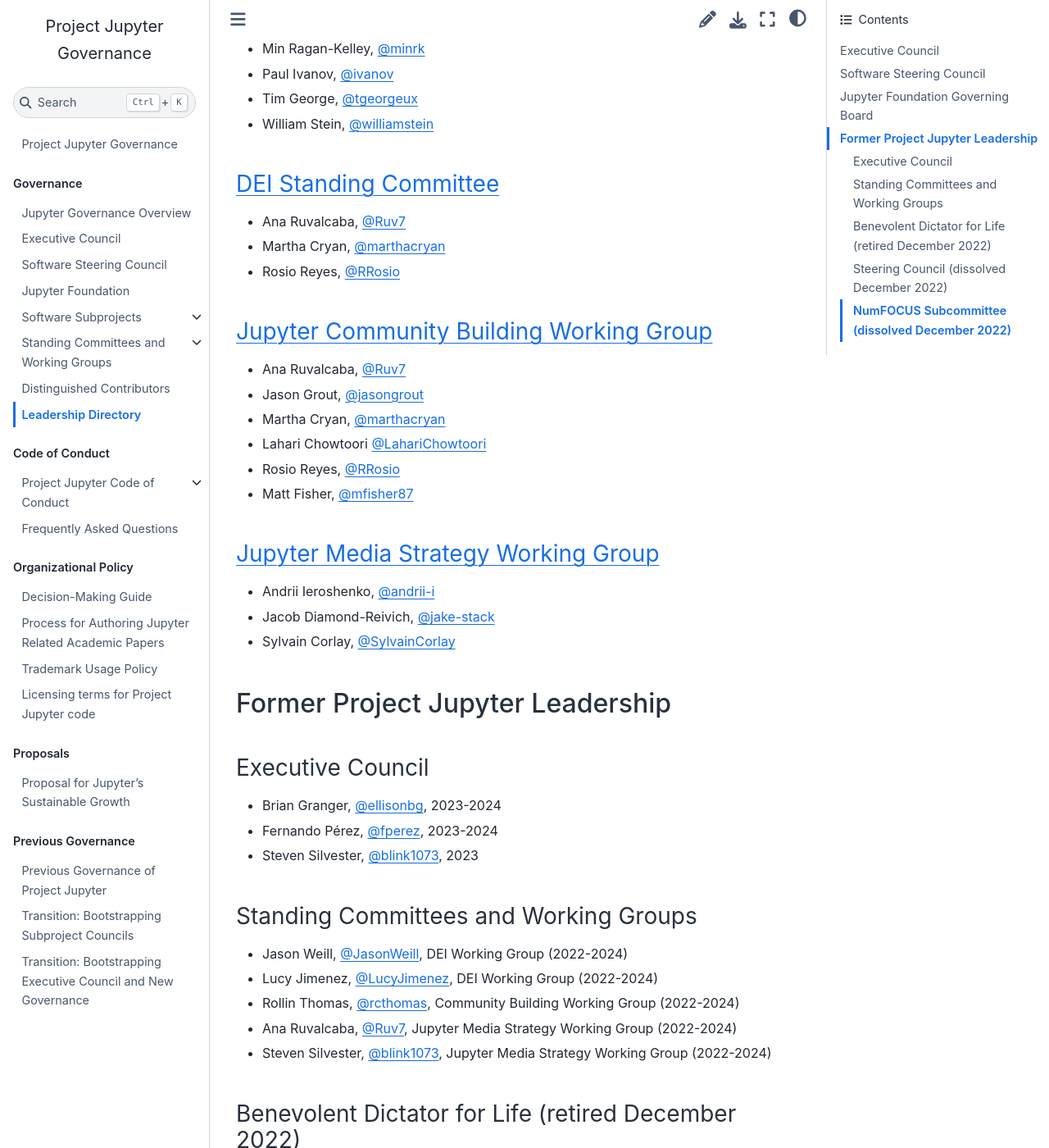
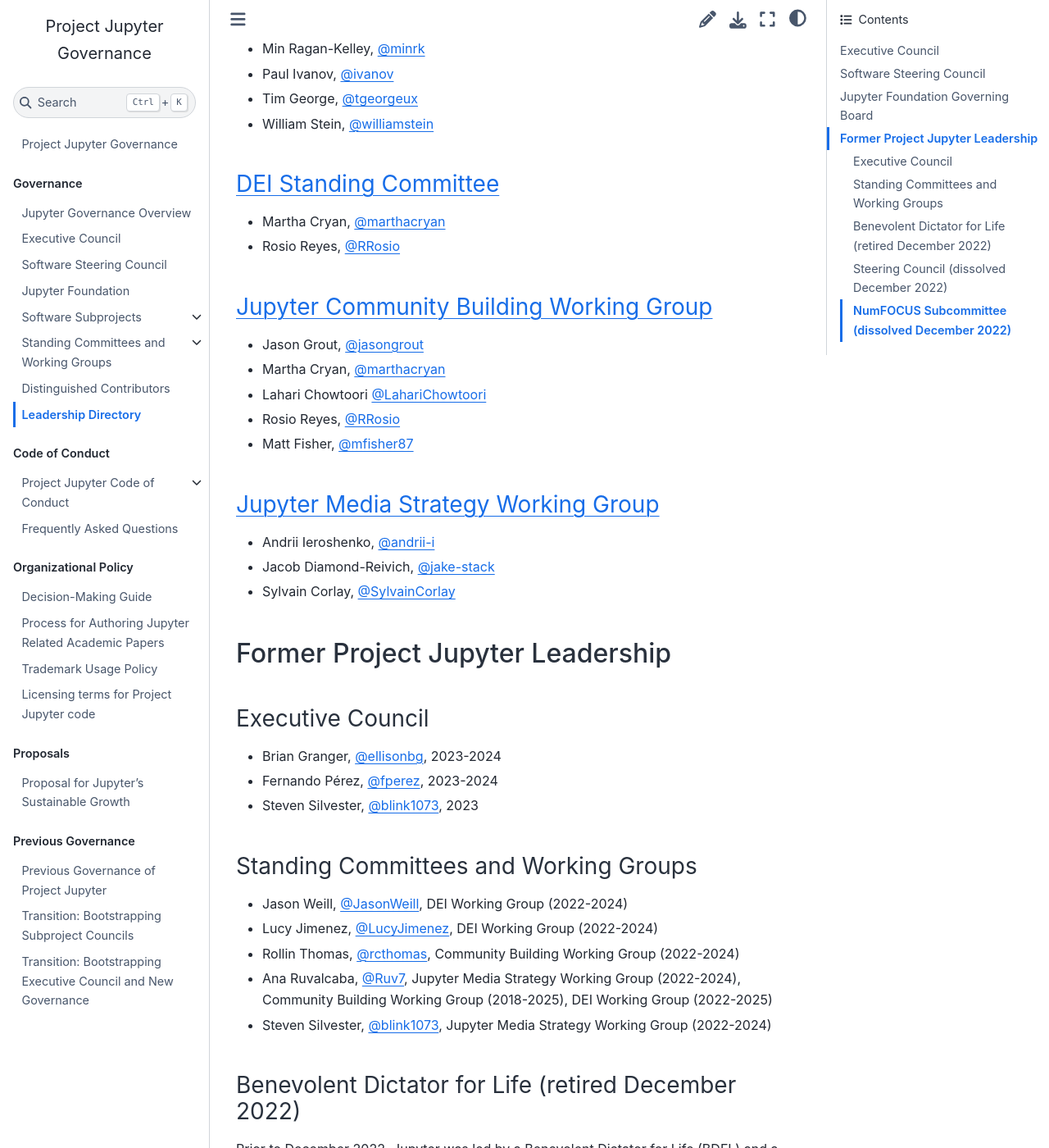
Before and after one commit to jupyter/governance, a Jupyter Book: the page built from people.md, in a window 1280 px wide and 1400 px high, scrolled down 1975 px. Shown: the whole window at 82% size. Built offline with Jupyter Book 1.0.4 settings and Sphinx 7.4.7 and the Sphinx Book theme 1.1.4, drawn with Linux system fonts in a browser that asks for light colours.

Commit message:
Remove Ana from DEI and JCB, as requested
Ana asked to be removed from these two groups.

Thank you so much for all your help in these areas, Ana!

```diff
--- a/people.md
+++ b/people.md
@@ -57,13 +57,11 @@
 
 ### [DEI Standing Committee](charters/DeiCharter.md)
 
-- Ana Ruvalcaba, [@Ruv7](https://github.com/Ruv7)
 - Martha Cryan, [@marthacryan](https://github.com/marthacryan)
 - Rosio Reyes, [@RRosio](https://github.com/rrosio)
 
 ### [Jupyter Community Building Working Group](communitybuildingworkinggroup.md)
 
-- Ana Ruvalcaba, [@Ruv7](https://github.com/Ruv7)
 - Jason Grout, [@jasongrout](https://github.com/jasongrout)
 - Martha Cryan, [@marthacryan](https://github.com/marthacryan)
 - Lahari Chowtoori [@LahariChowtoori](https://github.com/LahariChowtoori)
@@ -89,7 +87,7 @@
 - Jason Weill, [@JasonWeill](https://github.com/JasonWeill), DEI Working Group (2022-2024)
 - Lucy Jimenez, [@LucyJimenez](https://github.com/LucyJimenez), DEI Working Group (2022-2024)
 - Rollin Thomas, [@rcthomas](https://github.com/rcthomas), Community Building Working Group (2022-2024)
-- Ana Ruvalcaba, [@Ruv7](https://github.com/Ruv7), Jupyter Media Strategy Working Group (2022-2024)
+- Ana Ruvalcaba, [@Ruv7](https://github.com/Ruv7), Jupyter Media Strategy Working Group (2022-2024), Community Building Working Group (2018-2025), DEI Working Group (2022-2025)
 - Steven Silvester, [@blink1073](https://github.com/blink1073), Jupyter Media Strategy Working Group (2022-2024)
 
 ### Benevolent Dictator for Life (retired December 2022)
```
